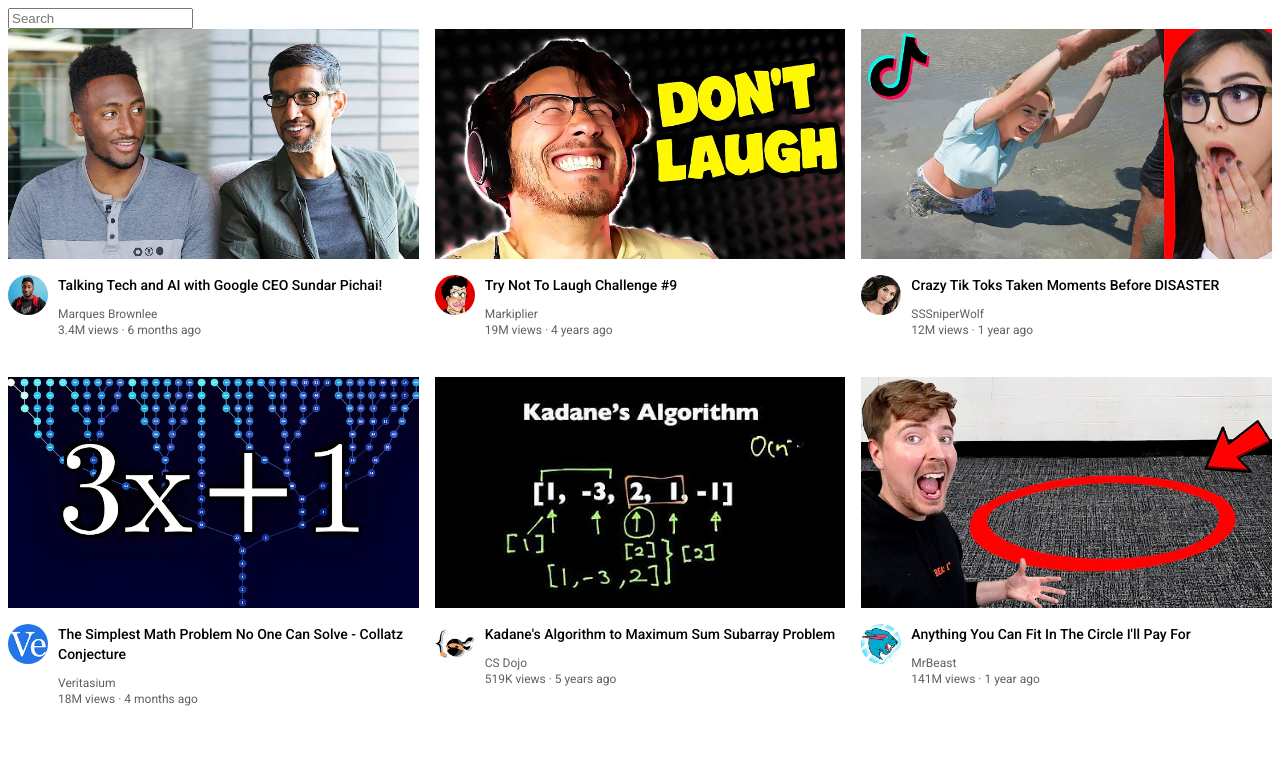
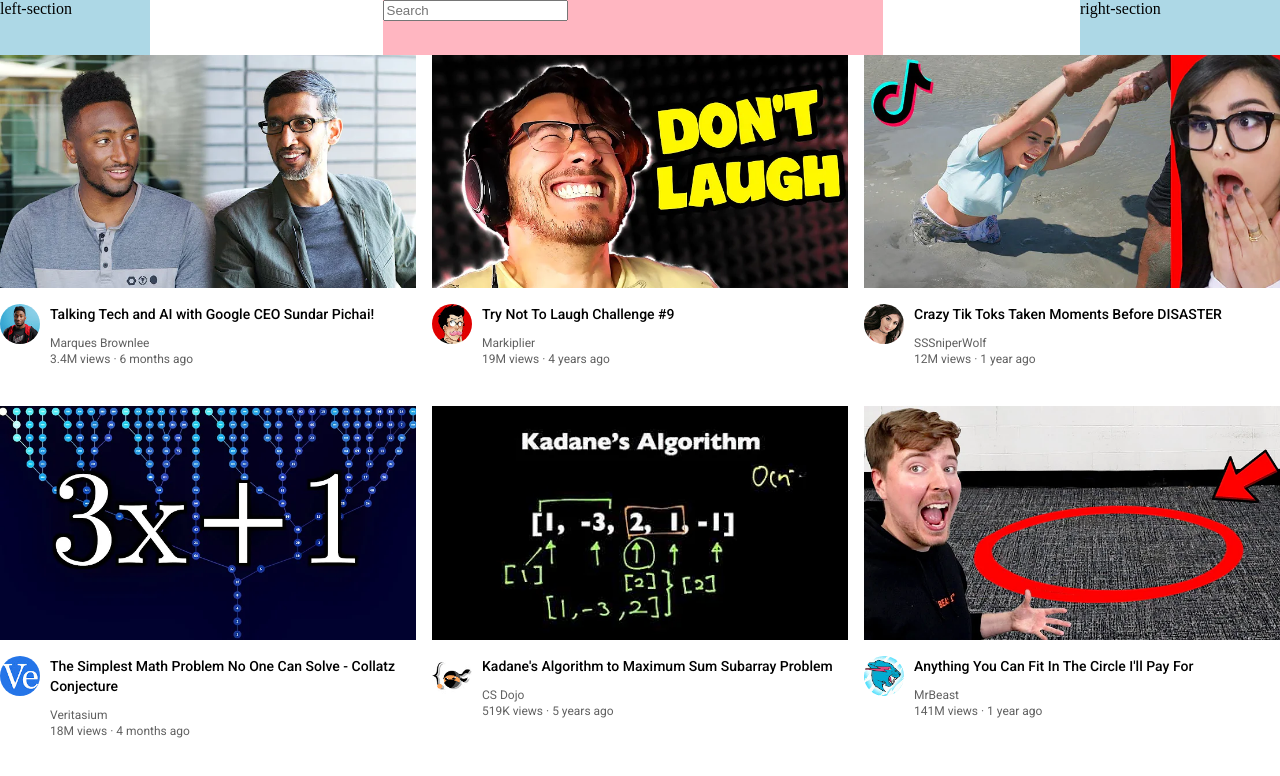
Before and after one commit to SoshanW/youtube-recreate-project, a plain HTML site: page index.html in a window 1280 px wide. Drawn offline with Linux system fonts and the light colour scheme.

```diff
--- a/index.html
+++ b/index.html
@@ -21,7 +21,7 @@
     <div class="header">
 
       <div class="left-section">
-
+        left-section
       </div>
 
       <div class="middle-section">
@@ -31,7 +31,7 @@
       </div>
 
       <div class="right-section">
-
+        right-section
       </div>
 
 
--- a/styles/general.css
+++ b/styles/general.css
@@ -3,3 +3,7 @@
   margin-top: 0;
   margin-bottom: 0;
 }
+
+body{
+  margin: 0;
+}
--- a/styles/header.css
+++ b/styles/header.css
@@ -0,0 +1,28 @@
+.search-bar{
+  display: block;
+}
+
+.header{
+  height: 55px;
+  display: flex;
+  flex-direction: row;
+  justify-content: space-between;
+}
+
+.left-section{
+  background-color: lightblue;
+  width: 150px;
+}
+
+.middle-section{
+  background-color: lightpink;
+  flex: 1;
+  margin-left: 70px;
+  margin-right: 35px;
+  max-width: 500px;
+}
+
+.right-section{
+  background-color: lightblue;
+  width: 200px;
+}
```
Also changed, not shown: chanel-images/my-channel.jpeg (added), icons/hamburger-menu.svg (added), icons/notifications.svg (added), icons/search.svg (added), icons/upload.svg (added), icons/voice-search-icon.svg (added), icons/youtube-apps.svg (added), icons/youtube-logo.svg (added).
